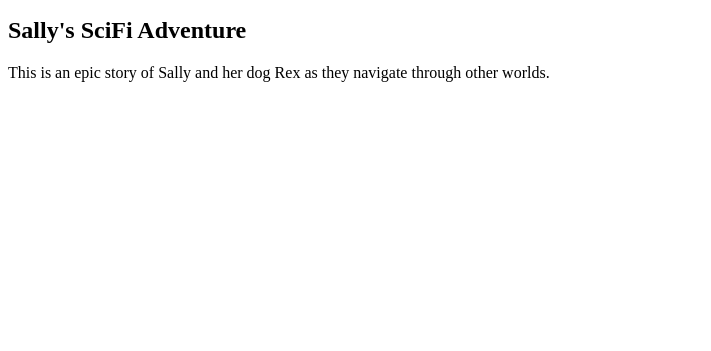
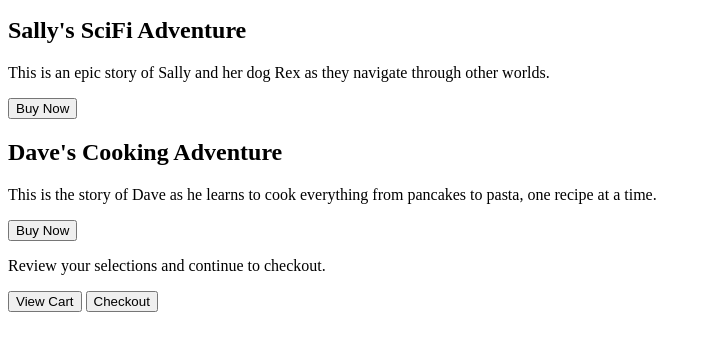
Before and after one commit to devpro012888/build-a-bookstore-page, a plain HTML site: page index.html in a window 1280 px wide. Shown: the part 101-452 px from the top of the page, without its empty margins (0-711 px from the left). Drawn offline with Linux system fonts and the light colour scheme.

Commit message:
Add book cards and buttons for purchasing and checkout

```diff
--- a/index.html
+++ b/index.html
@@ -15,6 +15,20 @@
             This is an epic story of Sally and her dog Rex
             as they navigate through other worlds.
         </p>
+        <button class="btn">Buy Now</button>
       </div>
+      <div id="dave-cooking-book" class="card">
+        <h2>Dave's Cooking Adventure</h2>
+        <p>This is the story of Dave as he learns to cook everything from
+          pancakes to pasta, one recipe at a time.
+        </p>
+        <button class="btn">Buy Now</button>
+      </div>
+    </div>
+    <p>Review your selections and continue to checkout.</p>
+    <div class="btn-container">
+      <button id="view-cart-btn" class="btn">View Cart</button>
+      <button id="checkout-btn" class="btn">Checkout</button>
+    </div>
 </body>
 </html>
```
